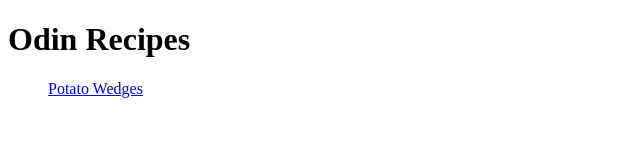
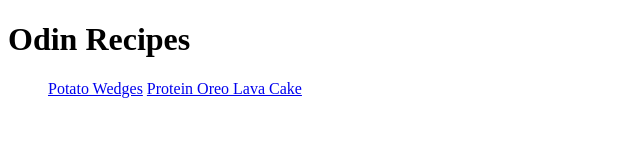
Before and after one commit to threenbe/odin-recipes-css, a plain HTML site: page index.html in a window 1280 px wide. Shown: the whole page, without its empty margins (0-640 px from the left). Drawn offline with Linux system fonts and the light colour scheme.

Commit message:
Fixed list elements in index.html

```diff
--- a/index.html
+++ b/index.html
@@ -11,6 +11,7 @@
 
     <ul>
       <a href="./recipes/potato-wedges.html">Potato Wedges</a>
+      <a href="./recipes/protein-oreo-lava-cake.html">Protein Oreo Lava Cake</a>
     </ul>
 
   </body>
```
